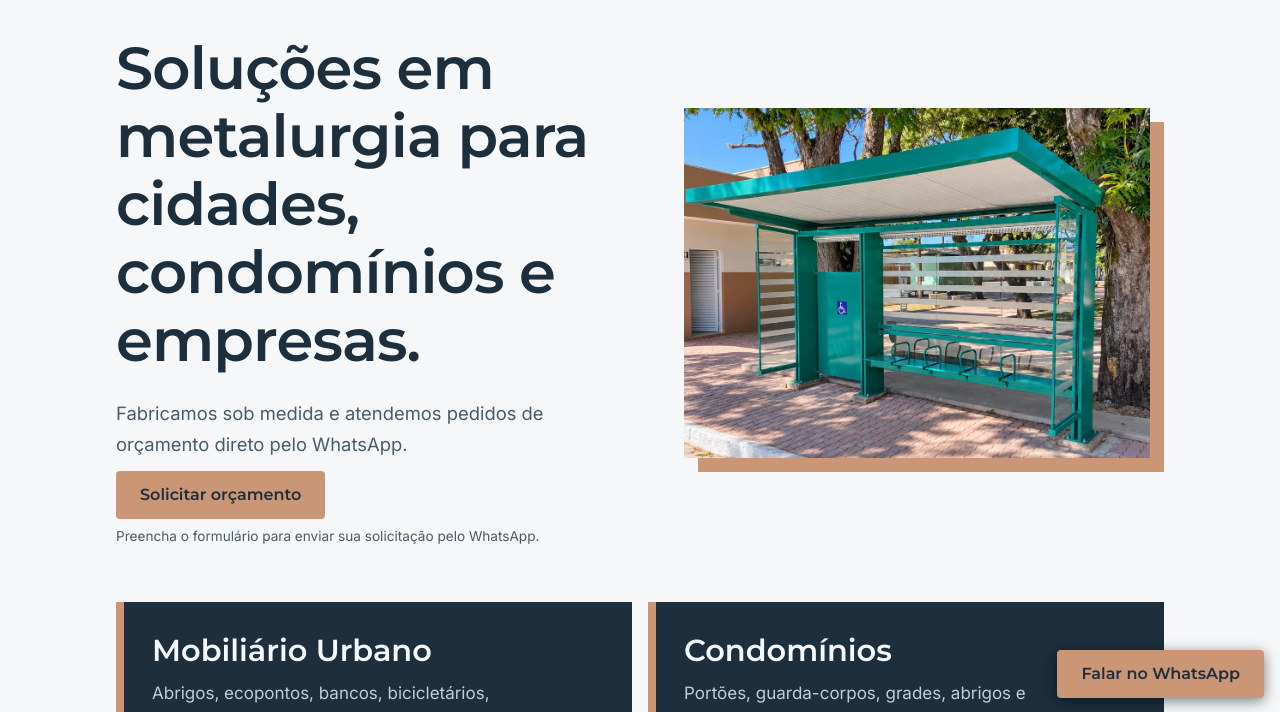
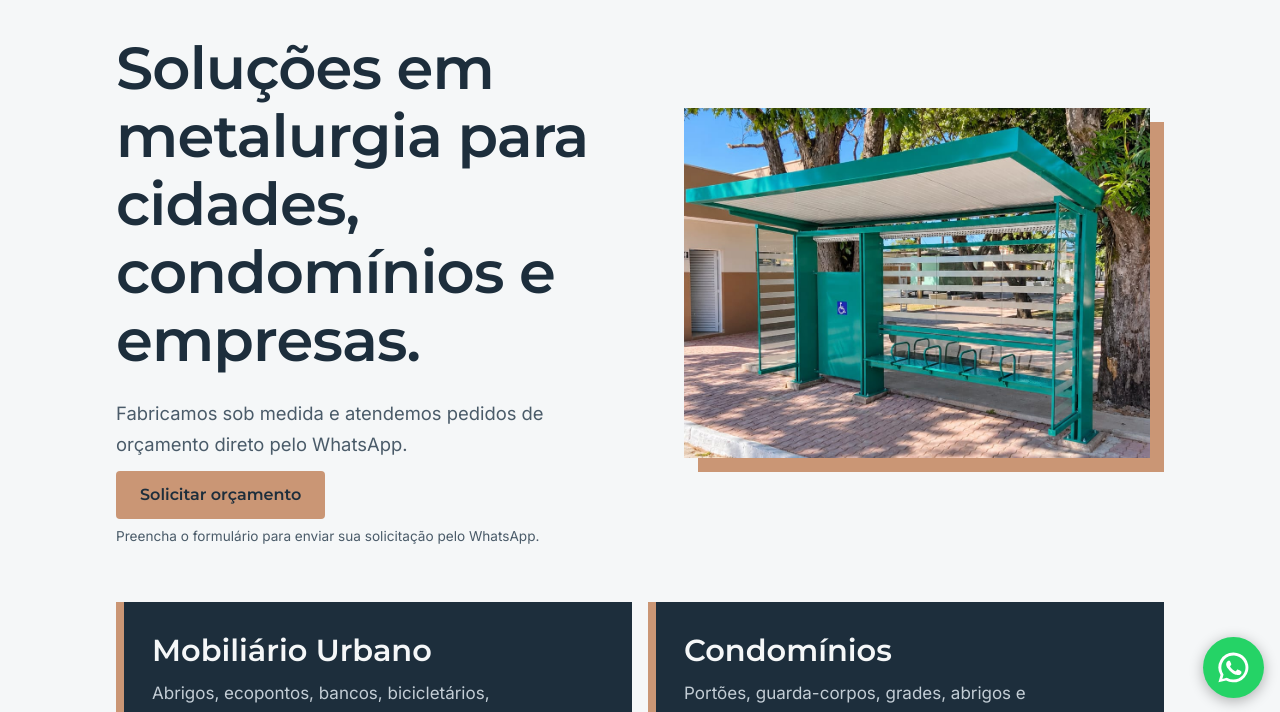
Before and after one commit to NicolasRibela/rbs_metalurgica, a plain HTML site: page index.html in a window 1280 px wide. Shown: the part 86-798 px from the top of the page. Drawn offline with Linux system fonts and the light colour scheme.

Commit message:
Substitui botão flutuante pela logo do whatsapp.
Updated the WhatsApp button with new styles and SVG icon

```diff
--- a/index.html
+++ b/index.html
@@ -106,7 +106,8 @@ footer a{color:var(--white)}
 .foot p{margin:0 0 .5rem}
 @media(min-width:48rem){.foot{grid-template-columns:1fr 1.2fr 1.3fr;gap:2rem}}
 
-.fab{position:fixed;right:1rem;bottom:calc(1rem + env(safe-area-inset-bottom,0px));z-index:5;box-shadow:0 3px 14px rgba(0,0,0,.5)}
+.fab{position:fixed;right:1rem;bottom:calc(1rem + env(safe-area-inset-bottom,0px));z-index:5;width:3.8rem;height:3.8rem;display:grid;place-items:center;border-radius:50%;background:#25D366;color:#fff;box-shadow:0 3px 14px rgba(0,0,0,.3);text-decoration:none}
+.fab svg{width:2.3rem;height:2.3rem;display:block}
 @media(prefers-reduced-motion:reduce){*{transition:none!important}}
 
 #hero-photo{overflow:hidden}
@@ -222,7 +223,11 @@ footer a{color:var(--white)}
   </div>
 </footer>
 
-<a class="btn fab" data-wa data-msg="Olá! Vim pelo site e gostaria de falar com a RBS Metalúrgica." href="#" aria-label="Falar no WhatsApp">Falar no WhatsApp</a>
+<a class="fab" data-wa data-msg="Olá! Vim pelo site e gostaria de falar com a RBS Metalúrgica." href="#" aria-label="Falar no WhatsApp">
+  <svg viewBox="0 0 32 32" xmlns="http://www.w3.org/2000/svg" aria-hidden="true">
+    <path fill="currentColor" d="M16 3a13 13 0 0 0-11.2 19.6L3 29l6.6-1.7A13 13 0 1 0 16 3Zm0 23.6a10.5 10.5 0 0 1-5.3-1.4l-.4-.2-3.9 1 1-3.8-.2-.4A10.5 10.5 0 1 1 16 26.6Zm5.8-7.9c-.3-.2-1.7-.9-2-.9s-.5-.2-.7.2-.8 1-1 1.2-.3.2-.6.1a8.5 8.5 0 0 1-2.5-1.6 9.5 9.5 0 0 1-1.8-2.2c-.2-.3 0-.5.1-.7l.5-.6c.2-.2.2-.4.3-.6s0-.4 0-.6-.7-1.7-1-2.3c-.3-.6-.5-.5-.7-.5h-.6c-.2 0-.6.1-.9.4s-1.2 1.2-1.2 2.8 1.2 3.2 1.4 3.4 2.4 3.7 5.8 5.1c.8.3 1.4.5 1.9.6.8.2 1.5.2 2 .1.6-.1 1.8-.7 2-1.4s.3-1.3.2-1.4-.2-.2-.5-.4Z"/>
+  </svg>
+</a>
 
 <script>
 /* Para trocar o número, edite aqui (55 + DDD + número, só dígitos). */
```
